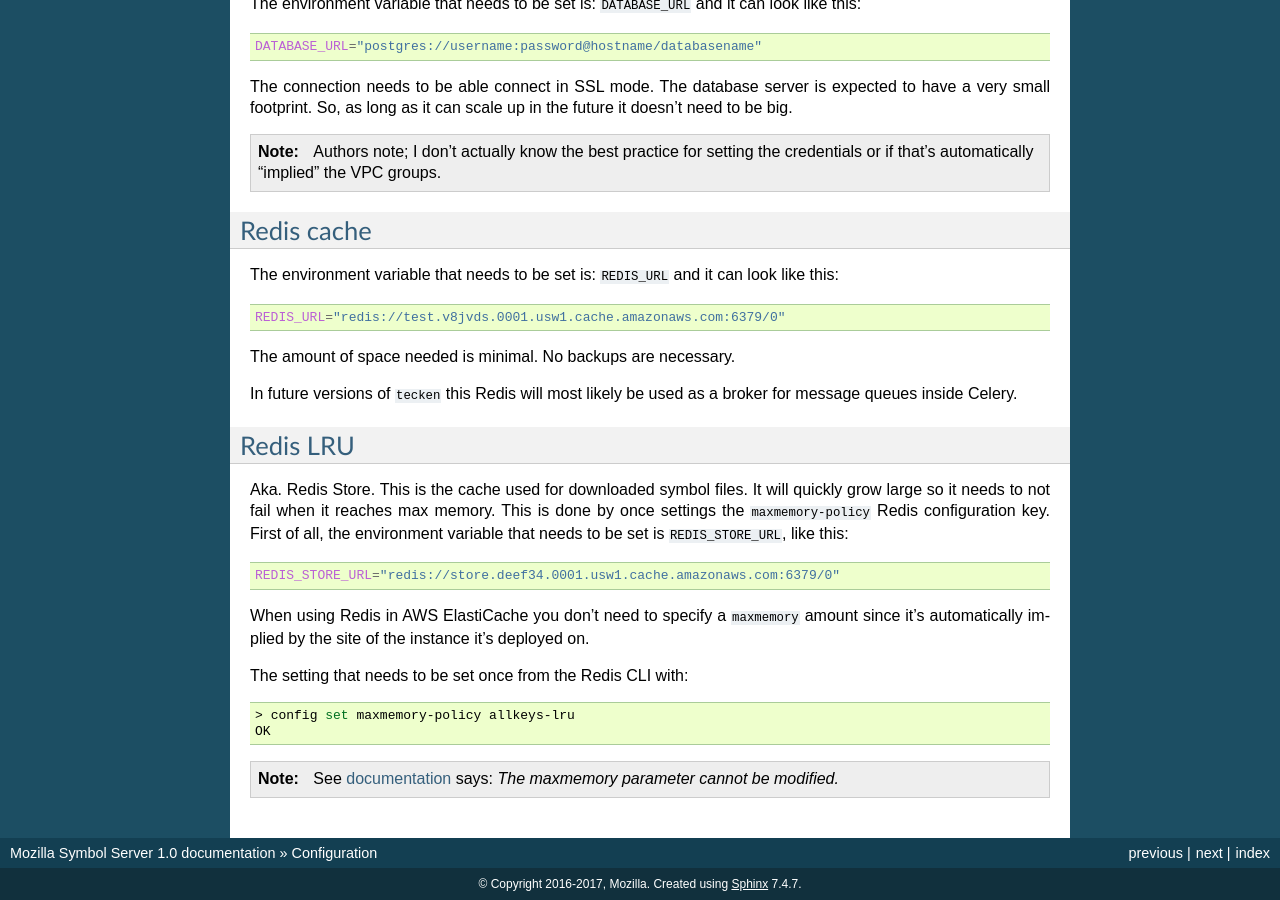
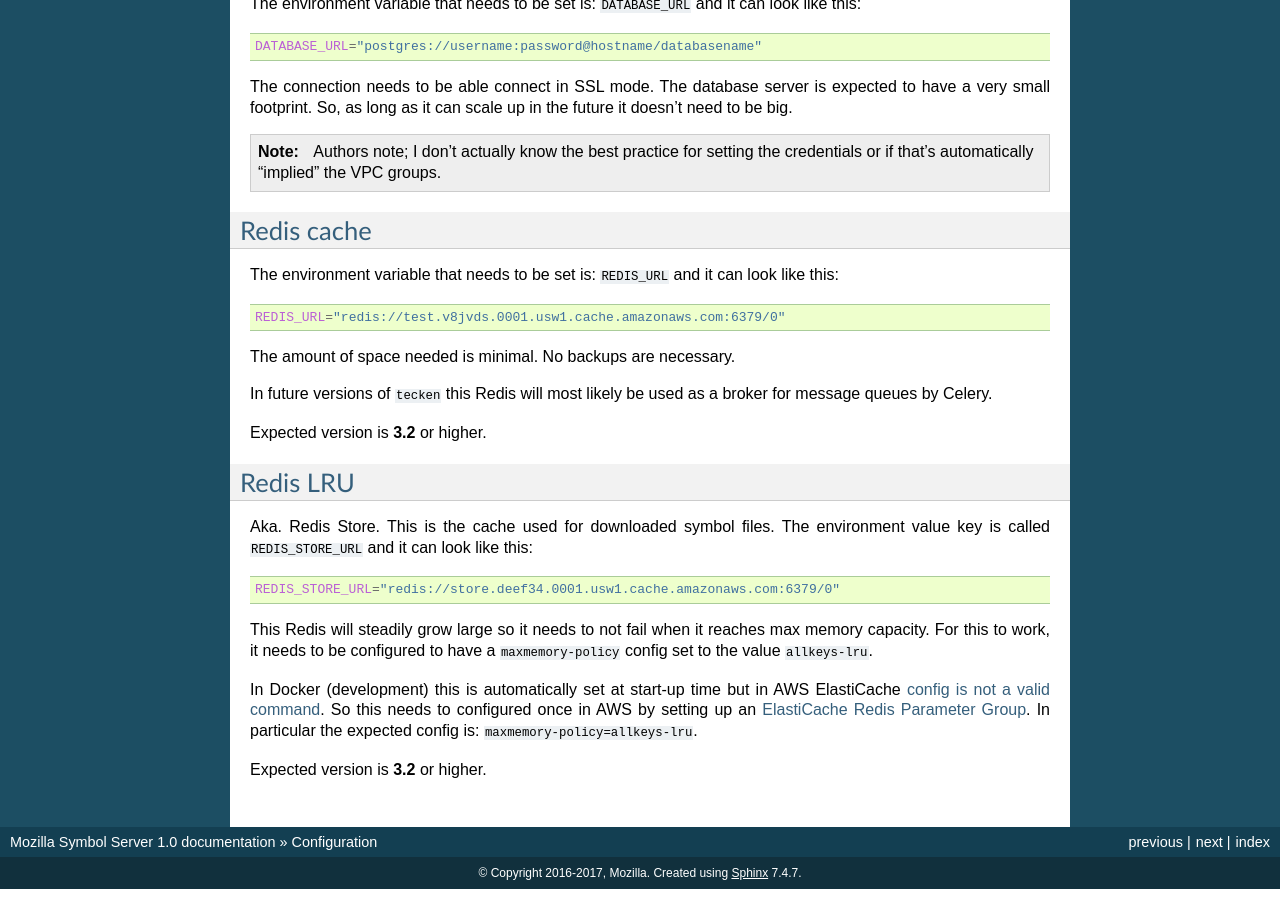
Before and after one commit to mozilla-services/tecken, a Sphinx documentation site: the page built from docs/configuration.rst, in a window 1280 px wide and 900 px high, scrolled down 1061 px. Built offline with Sphinx 7.4.7, drawn with Linux system fonts in a browser that asks for light colours.

Commit message:
configure redis store's eviction policy on startup (#36)
* configure redis store's eviction policy on startup

* updating docs too

* configure redis store's eviction policy on startup

```diff
--- a/docker/images/redis/redis.conf
+++ b/docker/images/redis/redis.conf
@@ -1,7 +1,8 @@
 # This setting is arbitrary. When this service is installed in production
 # i.e. ElastiCache in AWS, we do NOT want to specify a maxmemory because
 # every instance there has one set based on what image site you chose.
-# The maxmemory-policy setting is important though and needs to be
-# set to this for development and production.
+# The reason it's set to something is because in development, if
+# you're going to use Redis as a LRU cache, if the maxmemory isn't set,
+# it will just grow and grow and never evict keys.
 maxmemory 500mb
 maxmemory-policy allkeys-lru
--- a/docs/configuration.rst
+++ b/docs/configuration.rst
@@ -89,35 +89,32 @@ and it can look like this:
 The amount of space needed is minimal. No backups are necessary.
 
 In future versions of ``tecken`` this Redis will most likely be used
-as a broker for message queues inside Celery.
+as a broker for message queues by Celery.
 
+Expected version is **3.2** or higher.
 
 Redis LRU
 =========
 
 Aka. Redis Store. This is the cache used for downloaded symbol files.
-It will quickly grow large so it needs to not fail when it reaches max
-memory. This is done by once settings the ``maxmemory-policy`` Redis
-configuration key. First of all, the environment variable
-that needs to be set is ``REDIS_STORE_URL``, like this:
+The environment value key is called ``REDIS_STORE_URL`` and it can
+look like this:
 
 .. code-block:: shell
 
     REDIS_STORE_URL="redis://store.deef34.0001.usw1.cache.amazonaws.com:6379/0"
 
-When using Redis in AWS ElastiCache you don't need to specify a ``maxmemory``
-amount since it's automatically implied by the site of the instance it's
-deployed on.
 
-The setting that needs to be set once from the Redis CLI with:
+This Redis will steadily grow large so it needs to not fail when it reaches
+max memory capacity. For this to work, it needs to be configured to have a
+``maxmemory-policy`` config set to the value ``allkeys-lru``.
 
-.. code-block:: shell
+In Docker (development) this is automatically set at start-up time but in
+AWS ElastiCache `config is not a valid command`_. So this needs to
+configured once in AWS by setting up an `ElastiCache Redis Parameter Group`_.
+In particular the expected config is: ``maxmemory-policy=allkeys-lru``.
 
-    > config set maxmemory-policy allkeys-lru
-    OK
+Expected version is **3.2** or higher.
 
-.. Note::
-
-  See documentation_ says: *The maxmemory parameter cannot be modified.*
-
-.. _documentation: http://docs.aws.amazon.com/AmazonElastiCache/latest/UserGuide/ParameterGroups.Redis.html#ParameterGroups.Redis.NodeSpecific
+.. _`config is not a valid command`: http://docs.aws.amazon.com/AmazonElastiCache/latest/UserGuide/ClientConfig.RestrictedCommands.html
+.. _`ElastiCache Redis Parameter Group`: http://docs.aws.amazon.com/AmazonElastiCache/latest/UserGuide/ParameterGroups.Redis.html#ParameterGroups.Redis.3-2-4
```
Also changed, not shown: 1 other file.
